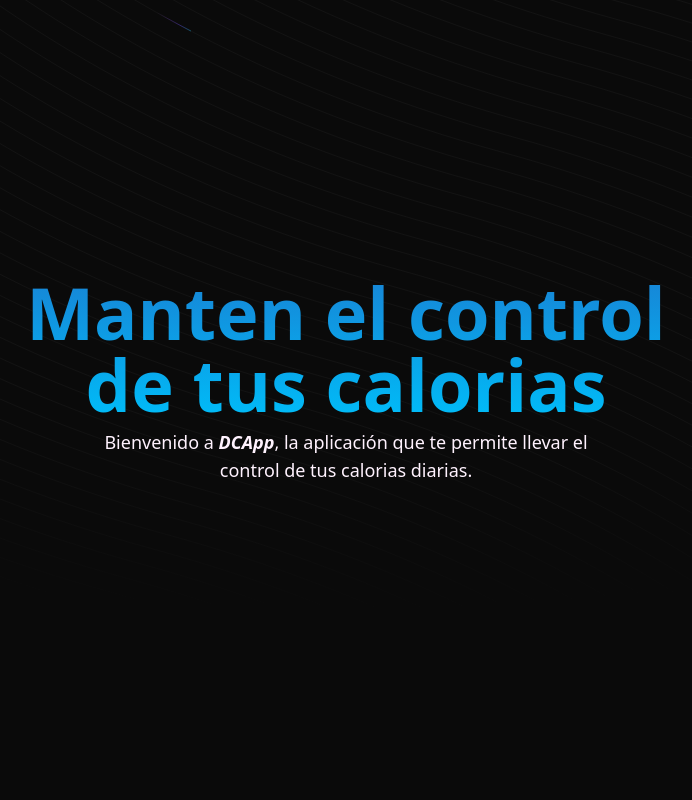
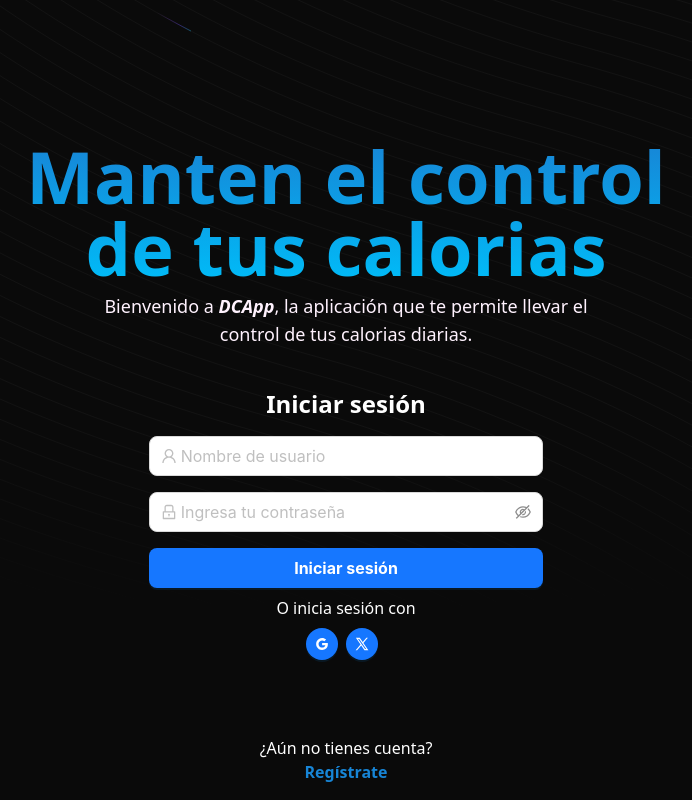
Before and after one commit to jose1500s/fitness-app, a React (Vite) app: page / in a window 1280 px wide. Shown: the whole page, without its empty margins (294-986 px from the left). Built offline with nearby package versions, Linux system fonts and the light colour scheme.

Commit message:
login screen ready, ant design installed

```diff
--- a/package.json
+++ b/package.json
@@ -10,8 +10,10 @@
     "preview": "vite preview"
   },
   "dependencies": {
+    "@ant-design/icons": "^5.3.7",
     "@supabase/supabase-js": "^2.43.1",
     "@tabler/icons-react": "^3.3.0",
+    "antd": "^5.17.0",
     "clsx": "^2.1.1",
     "framer-motion": "^11.1.9",
     "react": "^18.2.0",
--- a/src/components/Login/Login.tsx
+++ b/src/components/Login/Login.tsx
@@ -1,6 +1,16 @@
 import { BackgroundBeams } from "./background-beams.tsx";
+import {
+  UserOutlined,
+  EyeInvisibleOutlined,
+  EyeTwoTone,
+  LockOutlined,
+  GoogleOutlined,
+  XOutlined,
+} from '@ant-design/icons';
+import { Input, Space, Button } from 'antd';
 
 export default function BackgroundBeamsDemo() {
+
   return (
     <div className="h-full w-full bg-neutral-950 relative flex flex-col items-center justify-center antialiased">
       <div className="max-w-2xl mx-auto p-4">
@@ -13,9 +23,36 @@ export default function BackgroundBeamsDemo() {
         </p>
       </div>
       <BackgroundBeams />
-      <form action="" className="flex flex-col justify-center max-w-2xl w-2/3 mx-auto p-4 text-white z-20">
+      <form action="" className="flex flex-col justify-center max-w-2xl w-1/3 mx-auto p-4 text-white z-20">
+        <h2 className="text-2xl font-bold text-center mb-4">Iniciar sesión</h2>
+        <Input
+          placeholder="Nombre de usuario"
+          size="large"
+          prefix={<UserOutlined style={{ color: 'rgba(0,0,0,.25)' }} />}
+        />
 
+        <Space direction="vertical" className="mt-4">
+          <Input.Password
+            size="large"
+            placeholder="Ingresa tu contraseña"
+            prefix={<LockOutlined style={{ color: 'rgba(0,0,0,.25)' }} />}
+            iconRender={(visible) => (visible ? <EyeTwoTone /> : <EyeInvisibleOutlined />)}
+          />
+        </Space>
+
+        <Button type="primary" block className="mt-4 font-bold" size="large">
+          Iniciar sesión
+        </Button>
+        <p className="text-center mt-2 text-base">O inicia sesión con</p>
+        <div className="flex justify-center mt-2">
+          <Button type="primary" shape="circle" className="mr-2" icon={<GoogleOutlined />} />
+          <Button type="primary" shape="circle" className="mr-2" icon={<XOutlined />} />
+        </div>
       </form>
+      <div className="absolute bottom-4 w-full text-center">
+        <p className="text-white">¿Aún no tienes cuenta?</p>
+        <a href="#" className="text-[#1785D6] font-bold hover:text-[#4d82b4]">Regístrate</a>
+      </div>
     </div>
   );
 }
```
Also changed, not shown: 1 other file (tests, documents, lock files or other folders).
